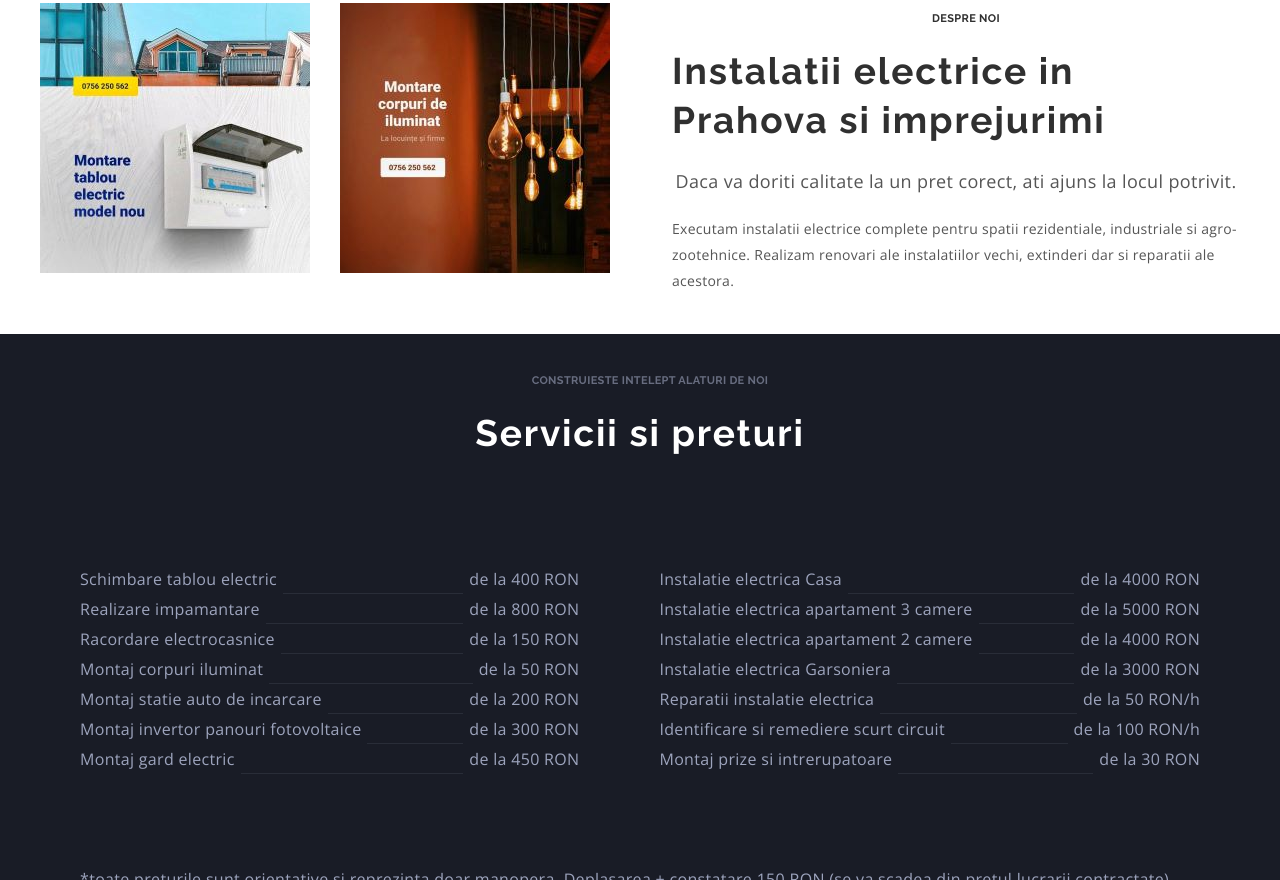
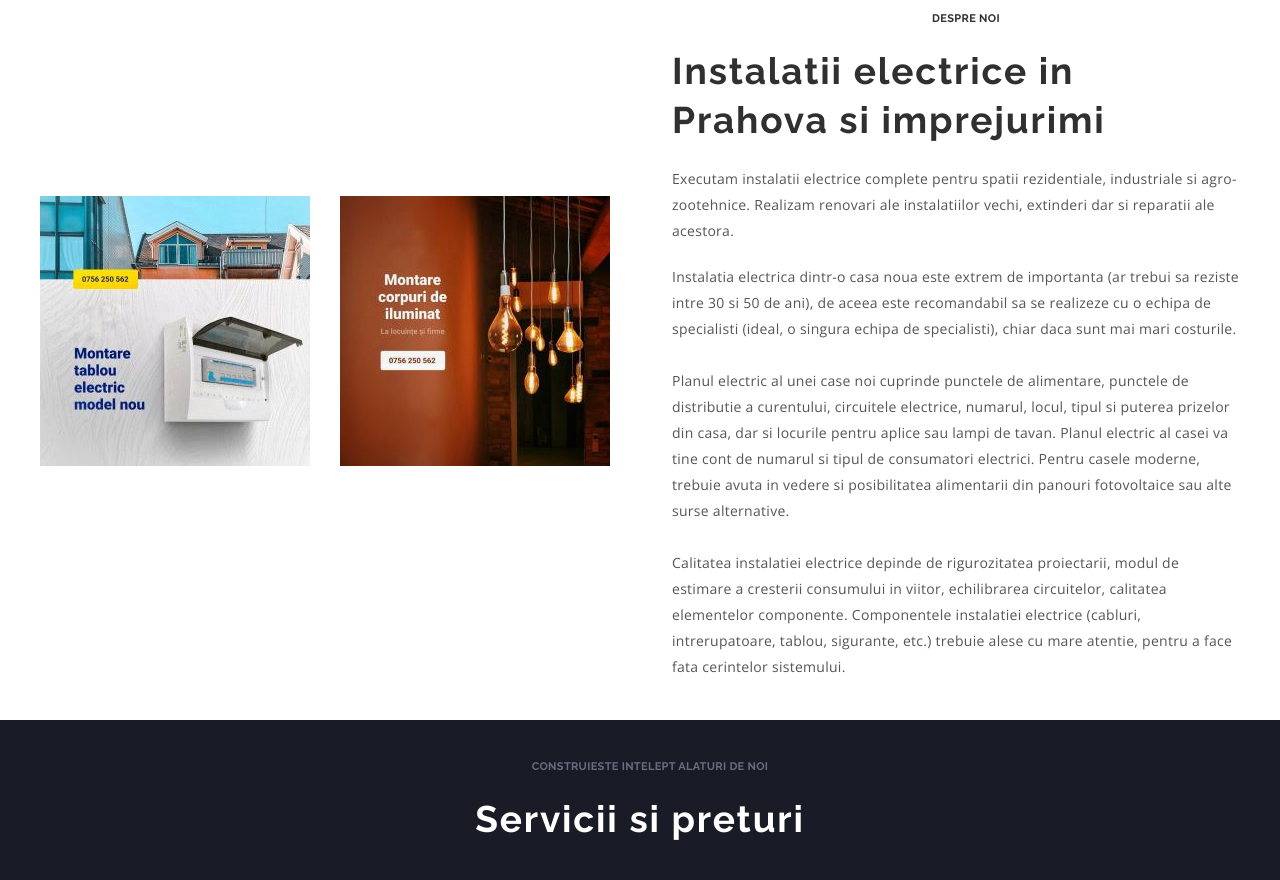
Before and after one commit to ArnautGheorghe/Electrician-website, a plain HTML site: page index.html in a window 1280 px wide. Shown: the part 709-1589 px from the top of the page. Drawn offline with nearby package versions, Linux system fonts and the light colour scheme.

Commit message:
update with content

```diff
--- a/index.html
+++ b/index.html
@@ -114,13 +114,18 @@
                 <h3 class="section-sub-heading">Despre noi</h3>
               </div>
               <h2 class="section-heading">Instalatii electrice in Prahova si imprejurimi</h2>
-              <p>
+            <!--<p>
                 Daca va doriti calitate la un pret corect, ati ajuns la locul potrivit.
-              </p>
+              </p> -->
               <p class="small-text">
                 Executam instalatii electrice complete pentru spatii rezidentiale, industriale si agro-zootehnice.
               Realizam renovari ale instalatiilor vechi, extinderi dar si reparatii ale acestora.
               </p>
+              <p class="small-text">Instalatia electrica dintr-o casa noua este extrem de importanta (ar trebui sa reziste intre 30 si 50 de ani), de aceea este recomandabil sa se realizeze cu o echipa de specialisti (ideal, o singura echipa de specialisti), chiar daca sunt mai mari costurile.
+
+<br> <br> Planul electric al unei case noi cuprinde punctele de alimentare, punctele de distributie a curentului, circuitele electrice, numarul, locul, tipul si puterea prizelor din casa, dar si locurile pentru aplice sau lampi de tavan. Planul electric al casei va tine cont de numarul si tipul de consumatori electrici. Pentru casele moderne, trebuie avuta in vedere si posibilitatea alimentarii din panouri fotovoltaice sau alte surse alternative.
+<br> <br>
+Calitatea instalatiei electrice depinde de rigurozitatea proiectarii, modul de estimare a cresterii consumului in viitor, echilibrarea circuitelor, calitatea elementelor componente. Componentele instalatiei electrice (cabluri, intrerupatoare, tablou, sigurante, etc.) trebuie alese cu mare atentie, pentru a face fata cerintelor sistemului.</p>
             </div>
 
           </div>
```
